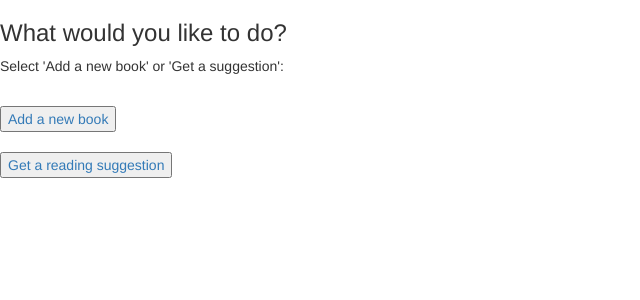
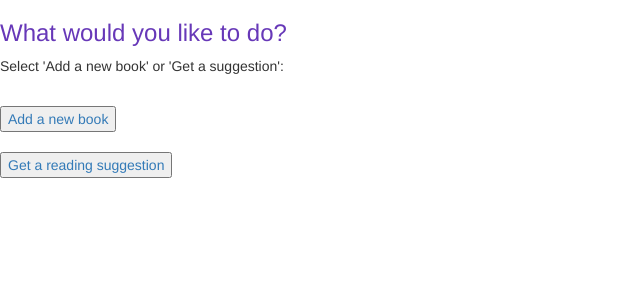
Before and after one commit to Mandelliant/nextbook-django, a Django app: page / in a window 1280 px wide. Shown: the top 300 px of the page, without its empty margins (0-640 px from the left). Run offline with Django 3.2, Linux system fonts and the light colour scheme; some libraries are stand-ins or nearby versions.

Commit message:
more css

```diff
--- a/djangosite/menu/static/CSS/menu.css
+++ b/djangosite/menu/static/CSS/menu.css
@@ -0,0 +1,3 @@
+h3 {
+    color: #6738B8;
+}
--- a/djangosite/menu/templates/menu/index.html
+++ b/djangosite/menu/templates/menu/index.html
@@ -6,7 +6,7 @@
     <title>Nextbook</title>
     <link rel="stylesheet" href="//maxcdn.bootstrapcdn.com/bootstrap/3.2.0/css/bootstrap.min.css">
     <link rel="stylesheet" href="//maxcdn.bootstrapcdn.com/bootstrap/3.2.0/css/bootstrap-theme.min.css">
-    <link rel="stylesheet" href="{% static 'css/blog.css' %}">
+    <link rel="stylesheet" href="{% static 'css/menu.css' %}">
 
   </head>
 
--- a/djangosite/newbook/templates/newbook/index.html
+++ b/djangosite/newbook/templates/newbook/index.html
@@ -1,6 +1,10 @@
 <html>
   <head>
+
     <title>Nextbook: Newbook</title>
+    <link rel="stylesheet" href="//maxcdn.bootstrapcdn.com/bootstrap/3.2.0/css/bootstrap.min.css">
+    <link rel="stylesheet" href="//maxcdn.bootstrapcdn.com/bootstrap/3.2.0/css/bootstrap-theme.min.css">
+
   </head>
 
   <body>
--- a/djangosite/nextbook/templates/nextbook/index.html
+++ b/djangosite/nextbook/templates/nextbook/index.html
@@ -2,7 +2,11 @@
 
 
   <head>
+
     <title>Nextbook</title>
+    <link rel="stylesheet" href="//maxcdn.bootstrapcdn.com/bootstrap/3.2.0/css/bootstrap.min.css">
+    <link rel="stylesheet" href="//maxcdn.bootstrapcdn.com/bootstrap/3.2.0/css/bootstrap-theme.min.css">
+
   </head>
 
 
```
